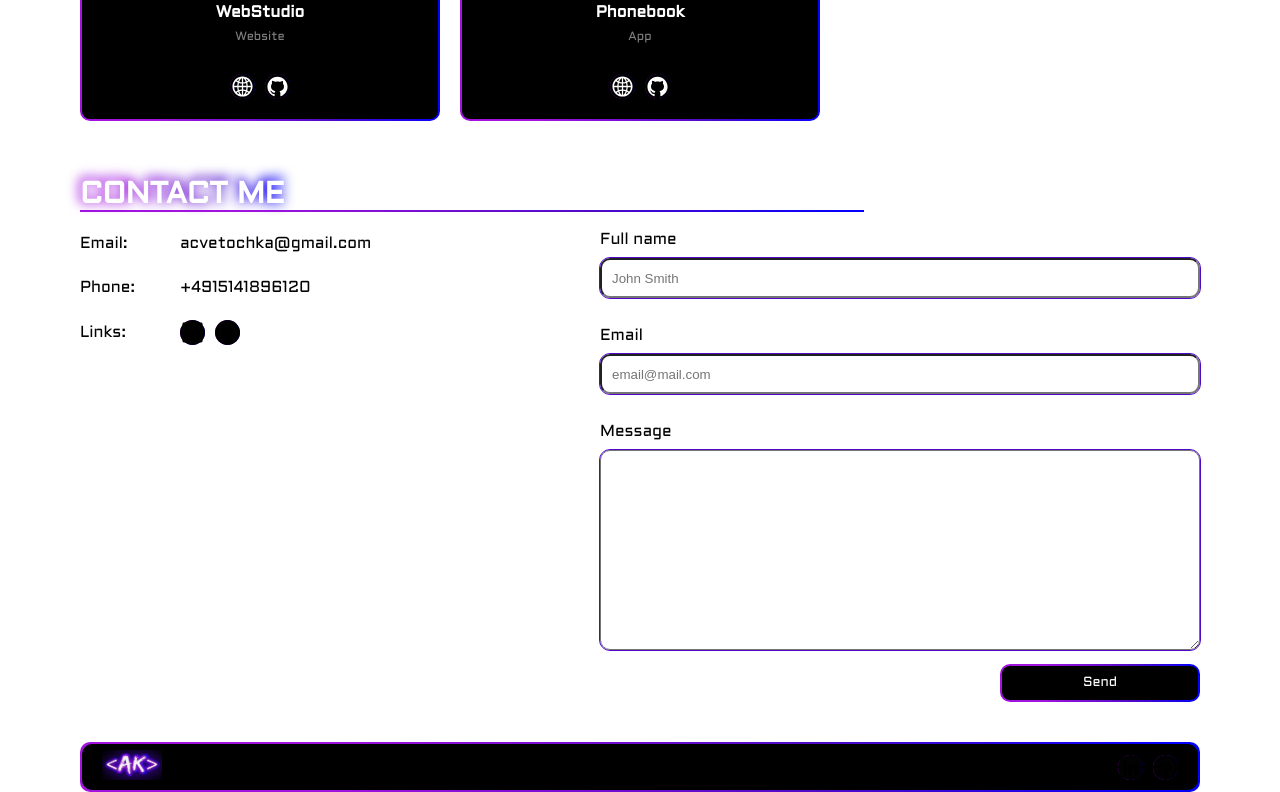
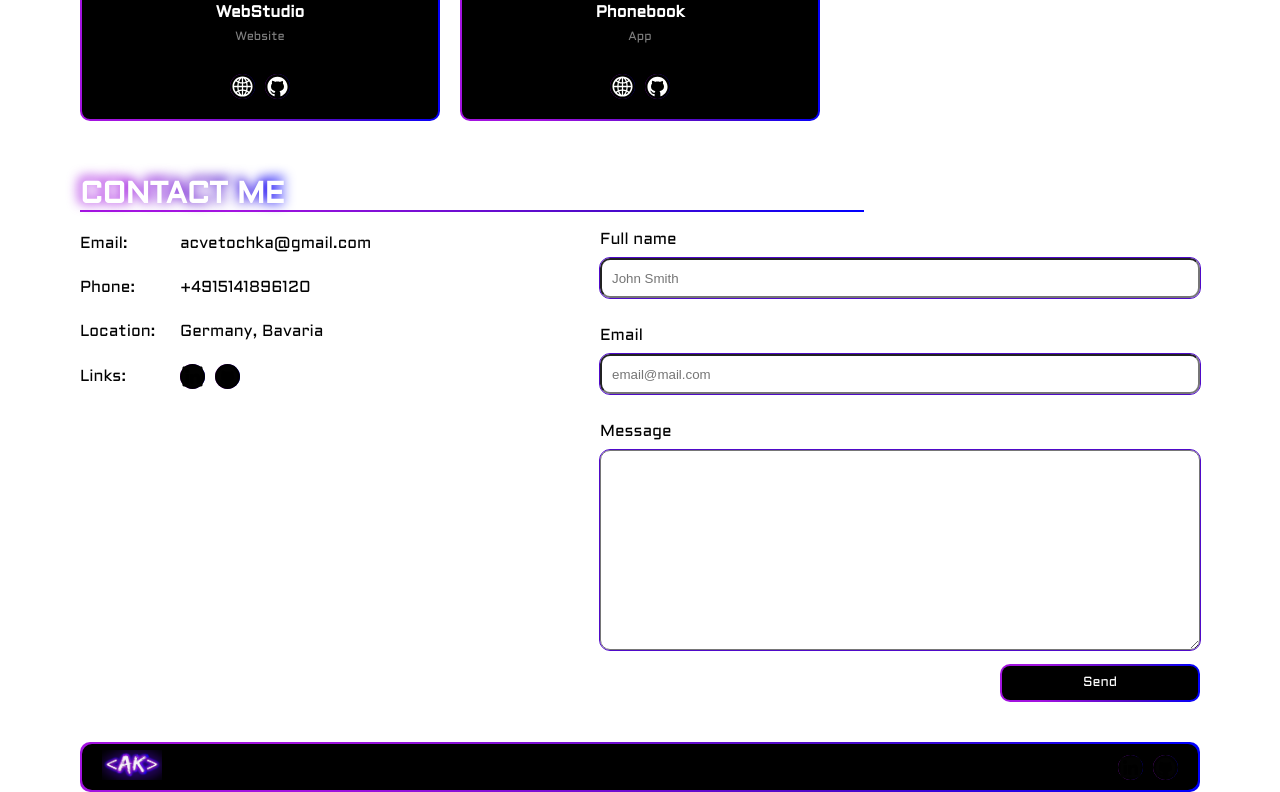
Before and after one commit to acvetochka/portfolio, a Next.js app: page / in a window 1280 px wide. Shown: the part 2627-3419 px from the top of the page. Built offline with nearby package versions, Linux system fonts and the light colour scheme; no server answers.

Commit message:
add location

```diff
--- a/src/sections/Contacts/Contacts.styles.tsx
+++ b/src/sections/Contacts/Contacts.styles.tsx
@@ -14,9 +14,6 @@ display: flex;
 justify-content: space-between;
 flex-direction: column;
 gap: 30px;
-
-
-
 
 `
 
--- a/src/sections/Contacts/Contacts.tsx
+++ b/src/sections/Contacts/Contacts.tsx
@@ -19,6 +19,10 @@ export const Contacts = (): JSX.Element => {
                   </ItemStyled>
             ))}
             <ItemStyled>
+              <Text>Location:</Text>
+              <span>Germany, Bavaria</span>
+            </ItemStyled>
+            <ItemStyled>
               <Text>Links:</Text>
               <ContactLinks/>
               </ItemStyled>
```
